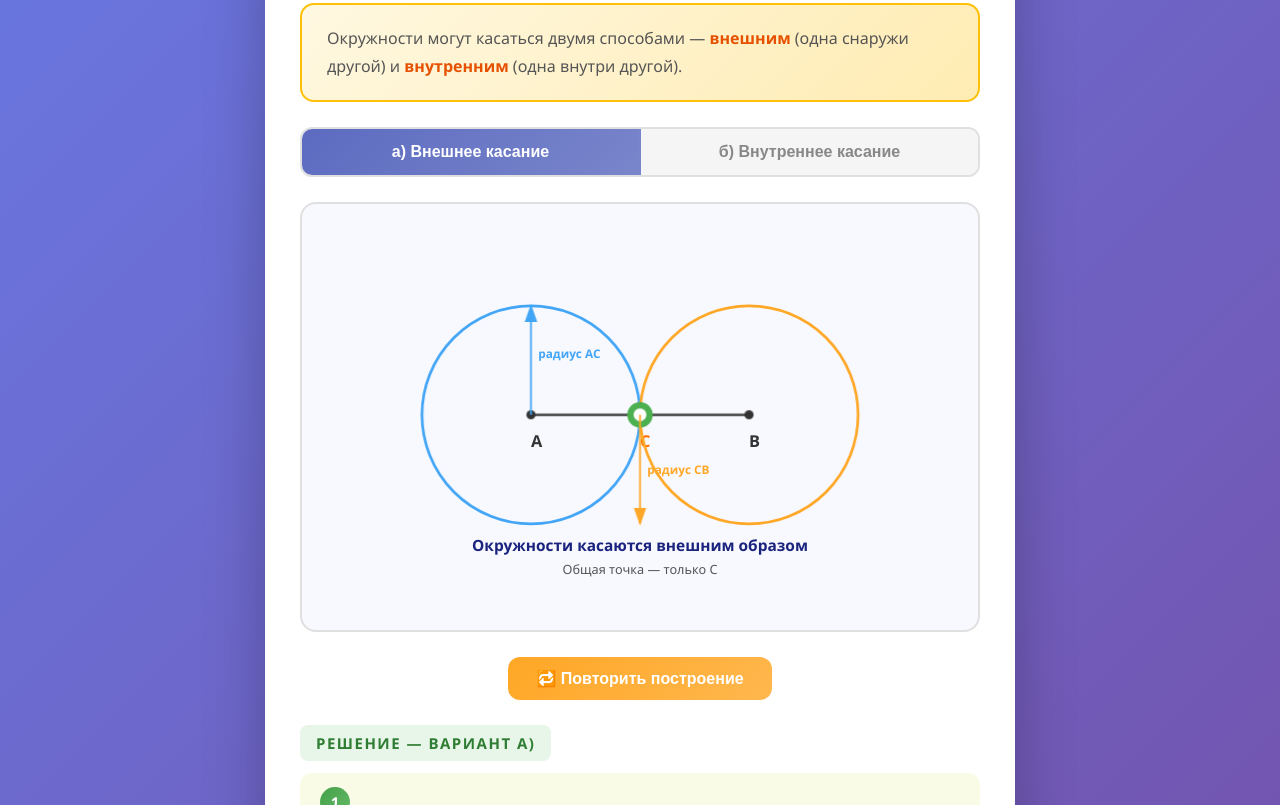
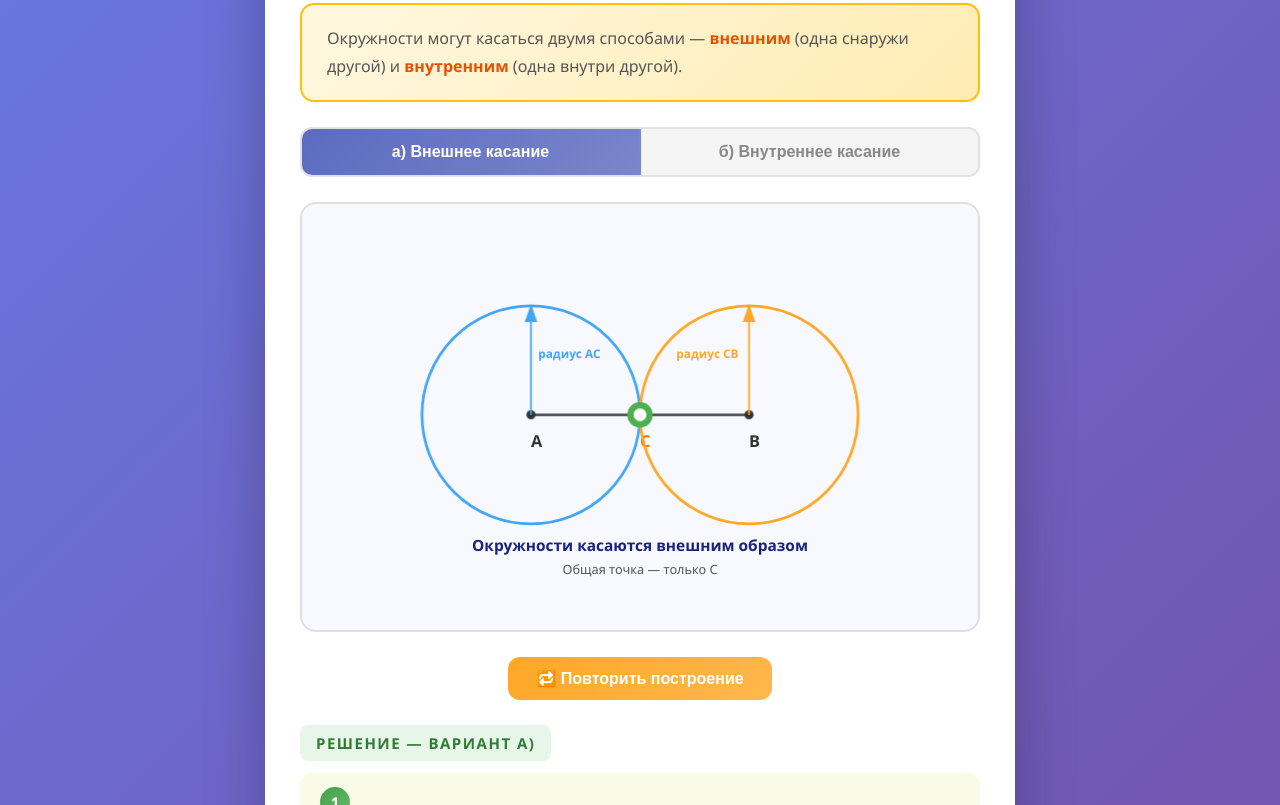
Before and after one commit to K-A-R-P/Katty_lessons, a plain HTML site: page index.html in a window 1280 px wide. Shown: the part 554-1359 px from the top of the page. Drawn offline with Linux system fonts and the light colour scheme.

Commit message:
Fix radius CB arrow origin from center B in variant A

```diff
--- a/index.html
+++ b/index.html
@@ -270,10 +270,10 @@
                         <!-- Подпись радиуса AC — справа от стрелки -->
                         <text x="238" y="148" font-size="13" fill="#42a5f5" font-weight="600" class="fade-in" style="animation-delay:1.5s">радиус AC</text>
 
-                        <!-- Стрелка радиуса CB — вниз из центра C -->
-                        <line x1="350" y1="210" x2="350" y2="330" stroke="#ffa726" stroke-width="2" marker-end="url(#arrow-orange)" class="fade-in" style="animation-delay:2.2s"/>
-                        <!-- Подпись радиуса CB — справа от стрелки -->
-                        <text x="358" y="275" font-size="13" fill="#ffa726" font-weight="600" class="fade-in" style="animation-delay:2.2s">радиус CB</text>
+                        <!-- Стрелка радиуса CB — вверх из центра B -->
+                        <line x1="470" y1="210" x2="470" y2="90" stroke="#ffa726" stroke-width="2" marker-end="url(#arrow-orange)" class="fade-in" style="animation-delay:2.2s"/>
+                        <!-- Подпись радиуса CB — слева от стрелки -->
+                        <text x="390" y="148" font-size="13" fill="#ffa726" font-weight="600" class="fade-in" style="animation-delay:2.2s">радиус CB</text>
                         <!-- Результат -->
                         <text x="350" y="360" font-size="17" fill="#1a237e" font-weight="bold" text-anchor="middle" class="fade-in" style="animation-delay:2.8s">Окружности касаются внешним образом</text>
                         <text x="350" y="385" font-size="14" fill="#555" text-anchor="middle" class="fade-in" style="animation-delay:3s">Общая точка — только C</text>
```
